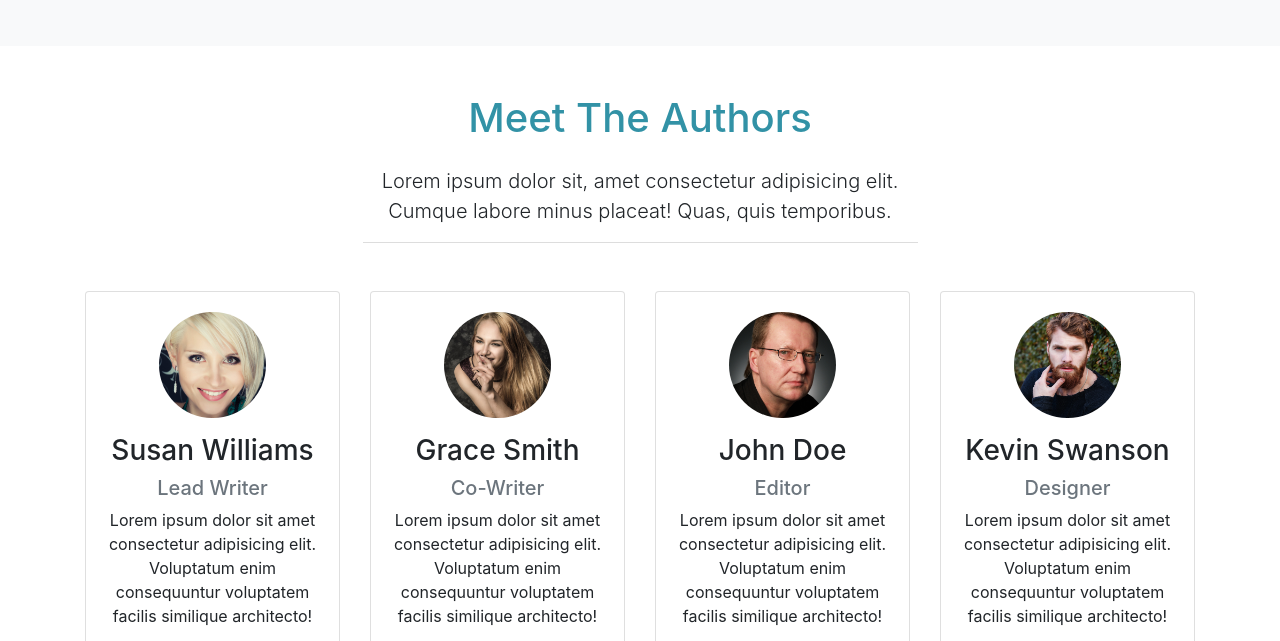
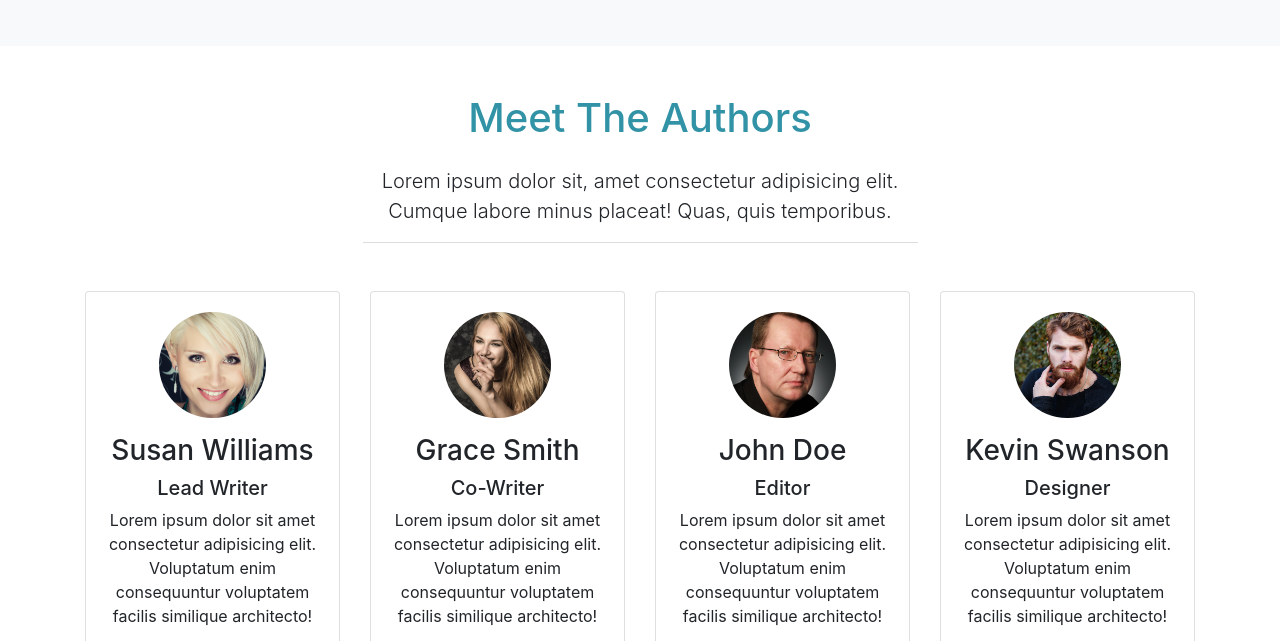
Before and after one commit to beasiteri/mizuxe, a plain HTML site: page index.html in a window 1280 px wide. Shown: the part 1645-2286 px from the top of the page. Drawn offline with nearby package versions, Linux system fonts and the light colour scheme.

Commit message:
Update the authors h5 profession

```diff
--- a/index.html
+++ b/index.html
@@ -276,7 +276,7 @@
                   class="img-fluid rounded-circle w-50 mb-3"
                 />
                 <h3>Susan Williams</h3>
-                <h5 class="text-muted">Lead Writer</h5>
+                <h5>Lead Writer</h5>
                 <p>
                   Lorem ipsum dolor sit amet consectetur adipisicing elit.
                   Voluptatum enim consequuntur voluptatem facilis similique
@@ -306,7 +306,7 @@
                     class="img-fluid rounded-circle w-50 mb-3"
                   />
                   <h3>Grace Smith</h3>
-                  <h5 class="text-muted">Co-Writer</h5>
+                  <h5>Co-Writer</h5>
                   <p>
                     Lorem ipsum dolor sit amet consectetur adipisicing elit.
                     Voluptatum enim consequuntur voluptatem facilis similique
@@ -336,7 +336,7 @@
                       class="img-fluid rounded-circle w-50 mb-3"
                     />
                     <h3>John Doe</h3>
-                    <h5 class="text-muted">Editor</h5>
+                    <h5>Editor</h5>
                     <p>
                       Lorem ipsum dolor sit amet consectetur adipisicing elit.
                       Voluptatum enim consequuntur voluptatem facilis similique
@@ -366,7 +366,7 @@
                         class="img-fluid rounded-circle w-50 mb-3"
                       />
                       <h3>Kevin Swanson</h3>
-                      <h5 class="text-muted">Designer</h5>
+                      <h5>Designer</h5>
                       <p>
                         Lorem ipsum dolor sit amet consectetur adipisicing elit.
                         Voluptatum enim consequuntur voluptatem facilis similique
```
